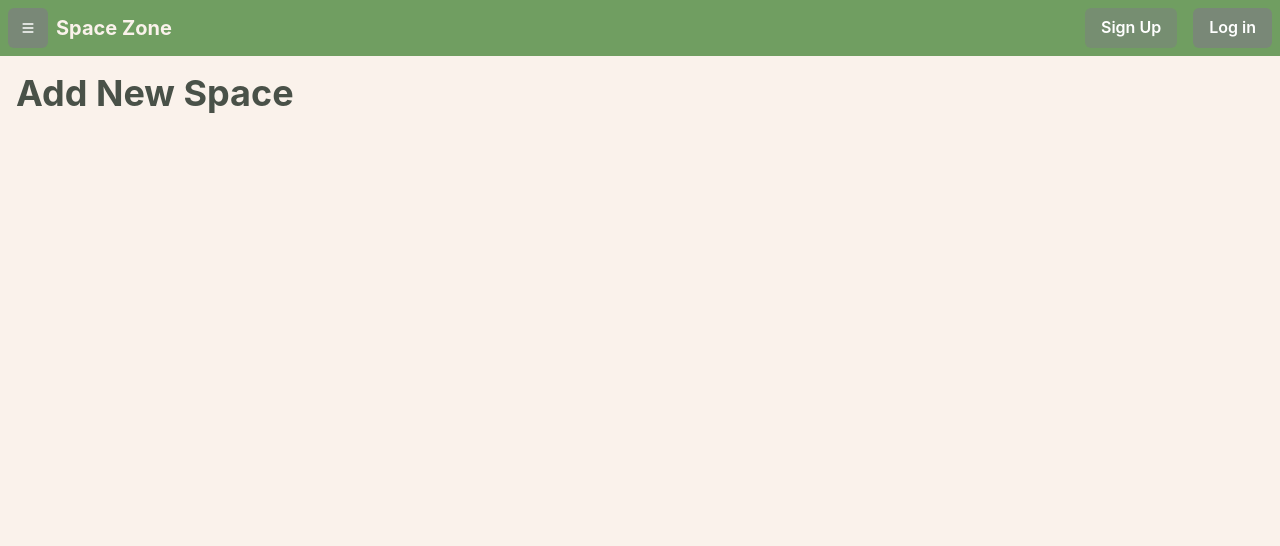
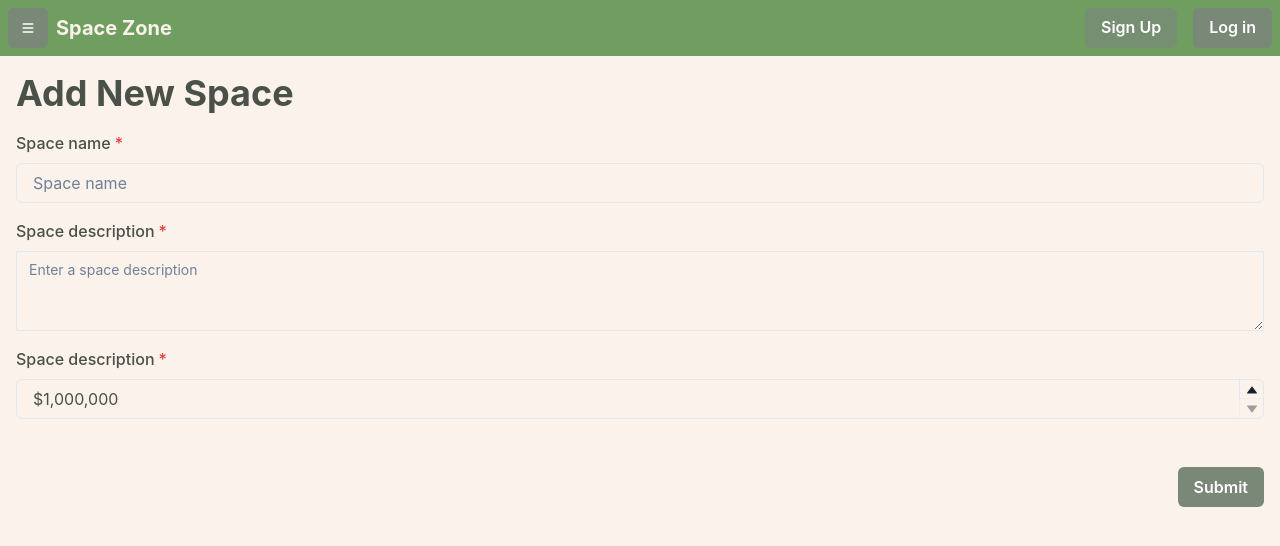
Before and after one commit to H-A-L-F/SpaceZone, a React (Create React App) app: page /space/add in a window 1280 px wide. Shown: the top 546 px of the page. Built offline with nearby package versions, Linux system fonts and the light colour scheme.

Commit message:
addspace form

```diff
--- a/src/pages/AddSpace.jsx
+++ b/src/pages/AddSpace.jsx
@@ -1,12 +1,73 @@
-import { Flex, Heading } from '@chakra-ui/react'
-import React from 'react'
+import { Button, Flex, FormControl, FormLabel, Heading, Input, NumberDecrementStepper, NumberIncrementStepper, NumberInput, NumberInputField, NumberInputStepper, Spacer, Textarea } from '@chakra-ui/react'
+import React, { useState } from 'react'
 
 const AddSpace = () => {
-  return (
-    <Flex flexDir="column">
-        <Heading color="primary.700">Add New Space</Heading>
-    </Flex>
-  )
+    const [name, setName] = useState()
+    const [desc, setDesc] = useState('')
+    const [price, setPrice] = useState('1,000,000')
+
+    const handleNameChange = (e) => {
+        const inputValue = e.target.value
+        setName(inputValue)
+    }
+
+    const handleDescChange = (e) => {
+        const inputValue = e.target.value
+        setDesc(inputValue)
+    }
+
+    const format = (val) => `$` + val
+    const parse = (val) => val.replace(/^\$/, '')
+
+    const handleSubmit = () => {
+
+    }
+
+    return (
+        <Flex flexDir="column" color="primary.700" gap="4">
+            <Heading>Add New Space</Heading>
+            <FormControl isRequired>
+                <FormLabel>Space name</FormLabel>
+                <Input
+                    value={name}
+                    onChange={handleNameChange}
+                    placeholder='Space name'
+                />
+            </FormControl>
+            <FormControl isRequired>
+                <FormLabel>Space description</FormLabel>
+                <Textarea
+                    value={desc}
+                    onChange={handleDescChange}
+                    placeholder='Enter a space description'
+                    size='sm'
+                />
+            </FormControl>
+            <FormControl isRequired>
+                <FormLabel>Space description</FormLabel>
+                <NumberInput
+                    onChange={(valueString) => setPrice(parse(valueString))}
+                    value={format(price)}
+                    max={10 * 1000000}
+                    min={1 * 1000000}
+                    step={1 * 1000000}
+                >
+                    <NumberInputField />
+                    <NumberInputStepper>
+                        <NumberIncrementStepper />
+                        <NumberDecrementStepper />
+                    </NumberInputStepper>
+                </NumberInput>
+            </FormControl>
+
+            <Flex mt="8">
+                <Spacer />
+                <Button onClick={handleSubmit} colorScheme='primary' variant='solid'>
+                    Submit
+                </Button>
+            </Flex>
+        </Flex>
+    )
 }
 
 export default AddSpace
```
